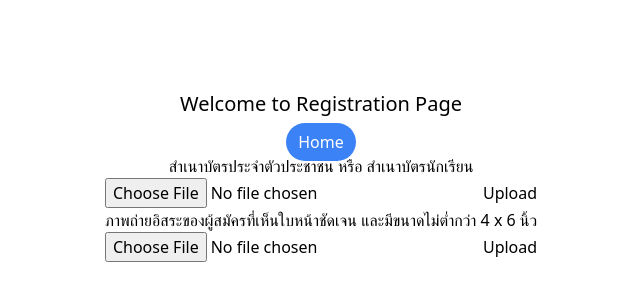
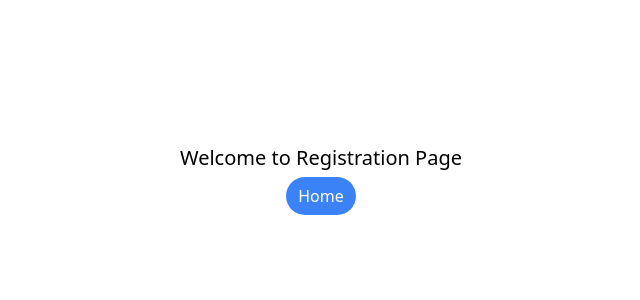
Before and after one commit to sokungz01/comcamp34, a React (Vite) app: page /registration in a window 1280 px wide. Shown: the part 224-524 px from the top of the page, without its empty margins (319-959 px from the left). Built offline with nearby package versions, Linux system fonts and the light colour scheme.

Commit message:
feat(image-file-input-box)

```diff
--- a/src/pages/RegistrationPage.tsx
+++ b/src/pages/RegistrationPage.tsx
@@ -9,16 +9,6 @@ export const RegistrationPage = () => {
                     <Link to="/" className="bg-blue-500 rounded-full px-3 py-2 text-white">
                         <button>Home</button>
                     </Link>
-                    <FileUploaderComponent
-                        name="hello"
-                        label="สำเนาบัตรประจำตัวประชาชน หรือ สำเนาบัตรนักเรียน"
-                        fileType="pdf"
-                    />
-                    <FileUploaderComponent
-                        name="hello"
-                        label="ภาพถ่ายอิสระของผู้สมัครที่เห็นใบหน้าชัดเจน และมีขนาดไม่ต่ำกว่า 4 x 6 นิ้ว "
-                        fileType="image"
-                    />
                 </div>
             </div>
         </>
```
